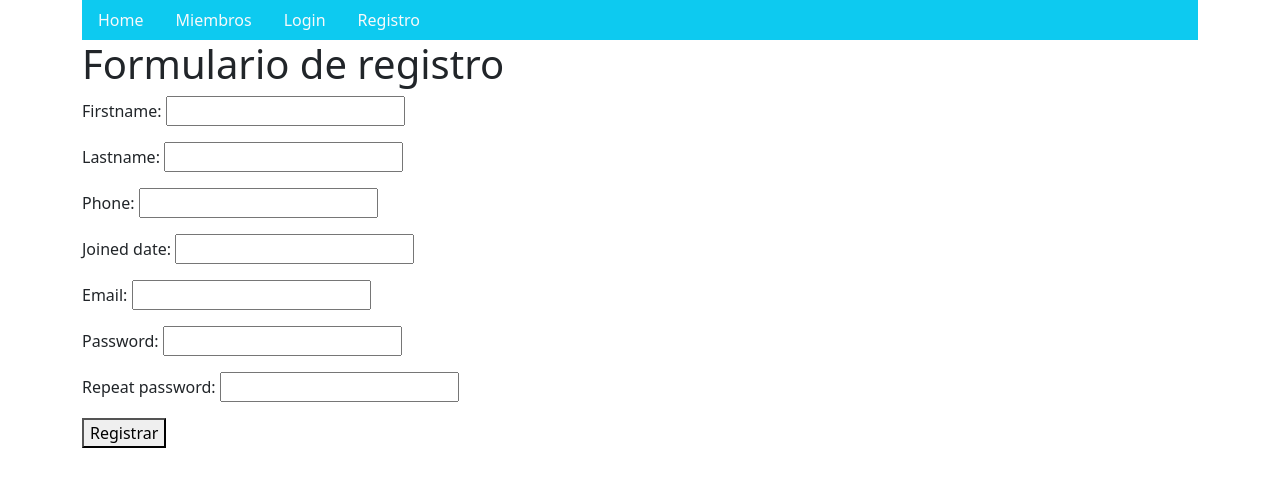
After one commit to alangajardomedina/ejemplo-django, a Django app: page /registro in a window 1280 px wide. The commit adds this page. Shown: the top 487 px of the page. Run offline with Django 5.2, Linux system fonts and the light colour scheme; some libraries are stand-ins or nearby versions.

Commit message:
se agrega login, registro, logout y api

```diff
--- a/my_tennis_club/members/forms.py
+++ b/my_tennis_club/members/forms.py
@@ -5,3 +5,20 @@ class MemberForm(forms.Form):
     lastname = forms.CharField(max_length=50)
     phone = forms.IntegerField(required=False)
     joined_date = forms.DateField(required=False)
+    email = forms.EmailField()
+    password = forms.CharField(max_length=16)
+    repeat_password = forms.CharField(max_length=16)
+    tipo_usuario = forms.CharField(max_length=40)
+
+class LoginForm(forms.Form):
+    email = forms.EmailField()
+    password = forms.CharField(max_length=16)
+
+class RegistroForm(forms.Form):
+    firstname = forms.CharField(max_length=50)
+    lastname = forms.CharField(max_length=50)
+    phone = forms.IntegerField(required=False)
+    joined_date = forms.DateField(required=False)
+    email = forms.EmailField()
+    password = forms.CharField(max_length=16)
+    repeat_password = forms.CharField(max_length=16)
--- a/my_tennis_club/members/models.py
+++ b/my_tennis_club/members/models.py
@@ -6,3 +6,6 @@ class Member(models.Model):
     lastname = models.CharField(max_length=50)
     phone = models.IntegerField(null=True)
     joined_date = models.DateField(null=True)
+    email = models.EmailField()
+    password = models.CharField(max_length=16)
+    tipo_usuario = models.CharField(max_length=40)
--- a/my_tennis_club/members/templates/index.html
+++ b/my_tennis_club/members/templates/index.html
@@ -7,4 +7,6 @@
 {% block contenido %}
     <h1 class="bg-primary">Mi club de tenis</h1>
     <p>Ver y se parte de nuestro super mega hiper club</p>
+
+    <p>El valor del dolar es: {{dolar}}</p>
 {% endblock %}
--- a/my_tennis_club/members/templates/master.html
+++ b/my_tennis_club/members/templates/master.html
@@ -16,7 +16,15 @@
         <ul class="nav bg-info">
             <li class="nav-item"><a class="nav-link link-light" href="/">Home</a></li>
             <li class="nav-item"><a class="nav-link link-light" href="/members">Miembros</a></li>
-            <li class="nav-item"><a class="nav-link link-light" href="/crear-miembro">Crear miembros</a></li>
+            {% if request.session.usuario_tipousuario == 'admin'  %}
+                <li class="nav-item"><a class="nav-link link-light" href="/crear-miembro">Crear miembros</a></li>
+            {% endif %}
+            {% if request.session.usuario_id %}
+                <li class="nav-item"><a class="nav-link link-light" href="/logout">Logout</a></li>
+            {% else %}
+                <li class="nav-item"><a class="nav-link link-light" href="/login">Login</a></li>
+                <li class="nav-item"><a class="nav-link link-light" href="/registro">Registro</a></li>
+            {% endif %}
         </ul>
     </div>
 
--- /dev/null
+++ b/my_tennis_club/members/templates/registro.html
@@ -0,0 +1,17 @@
+{%extends "master.html"%}
+
+{%block titulo%}
+    Registro
+{%endblock%}
+
+{%block contenido%}
+    <main class="container">
+        <h1>Formulario de registro</h1>
+
+        <form method="get">
+           {{ form.as_p }}
+
+           <button type="submit">Registrar</button>
+        </form>
+    </main>
+{%endblock%}
--- a/my_tennis_club/members/urls.py
+++ b/my_tennis_club/members/urls.py
@@ -5,5 +5,8 @@ urlpatterns = [
     path('', views.main, name="main"),
     path('members/', views.members, name="members"),
     path('members/details/<int:id>', views.details, name="details"),
-    path('crear-miembro', views.crear_miembro, name="crear_miembro")
+    path('crear-miembro', views.crear_miembro, name="crear_miembro"),
+    path('login', views.login, name='login'),
+    path('logout', views.logout, name='logout'),
+    path('registro', views.registro, name='registro'),
 ]
--- a/my_tennis_club/members/views.py
+++ b/my_tennis_club/members/views.py
@@ -2,12 +2,24 @@ from django.shortcuts import render, redirect
 from django.http import HttpResponse
 from django.template import loader
 from .models import Member
-from .forms import MemberForm
+from .forms import MemberForm, LoginForm, RegistroForm
+
+#decorador validador de rutas:
+def requiere_usuario(tipo_requerido):
+    def decorator(func):
+        def wrapper(request, *args, **kwargs):
+            if 'usuario_tipousuario' not in request.session or request.session['usuario_tipousuario'] != tipo_requerido:
+                return redirect('main')
+            return func(request, *args, **kwargs)
+        return wrapper
+    return decorator
 
 # Create your views here.
+import requests
 def main(request):
-    template = loader.get_template('index.html')
-    return HttpResponse(template.render())
+    respuesta = requests.get('https://mindicador.cl/api')
+    dolar = respuesta.json()['dolar']['valor']
+    return render(request, 'index.html', {'request': request, 'dolar': dolar})
 
 def members(request):
     mymembers = Member.objects.all().values()
@@ -21,6 +33,7 @@ def details(request, id):
     context = {'mymember': mymember}
     return HttpResponse(template.render(context, request))
 
+@requiere_usuario('admin')
 def crear_miembro(request):
     template = loader.get_template("formulario-miembros.html")
     if request.method == 'GET':
@@ -31,14 +44,25 @@ def crear_miembro(request):
             lastname = form.cleaned_data['lastname']
             phone = form.cleaned_data['phone']
             joined_date = form.cleaned_data['joined_date']
-
-            member = Member(firstname=firstname,
-                            lastname=lastname,
-                            phone=phone,
-                            joined_date=joined_date)
-            member.save()
-
-            return redirect('members')
+            email = form.cleaned_data['email']
+            password = form.cleaned_data['password']
+            repeat_pass = form.cleaned_data['repeat_password']
+            tipo_usuario = form.cleaned_data['tipo_usuario']
+            if password!=repeat_pass:
+                #debería enviar una alerta de error de contraseñas: misión de ustedes:
+                form = MemberForm()
+                context = {'form': form}
+                return HttpResponse(template.render(context, request))
+            else:
+                member = Member(firstname=firstname,
+                                lastname=lastname,
+                                phone=phone,
+                                joined_date=joined_date,
+                                email=email,
+                                password=repeat_pass,
+                                tipo_usuario=tipo_usuario)
+                member.save()
+                return redirect('members')
         else:
             form = MemberForm()
             context = {'form': form}
@@ -47,3 +71,65 @@ def crear_miembro(request):
         form = MemberForm()
         context = {'form': form}
         return HttpResponse( template.render(context, request) )
+
+def login(request):
+    template = loader.get_template('login.html')
+    form = LoginForm()
+    context = {'form': form}
+    if request.method=='GET':
+        form = LoginForm(request.GET)
+        if form.is_valid():
+            try:
+                correo = form.cleaned_data['email']
+                clave = form.cleaned_data['password']
+                usuario_logueado = Member.objects.get(email=correo, password=clave)
+                request.session['usuario_id'] = usuario_logueado.id
+                request.session['usuario_tipousuario'] = usuario_logueado.tipo_usuario
+                request.session['usuario_firstname'] = usuario_logueado.firstname
+                return redirect('main')
+            except:
+                #aquí deberian mostrar un mensaje de error:
+                pass
+    return HttpResponse(template.render(context, request))
+
+def logout(request):
+    request.session.flush()
+    return redirect('main')
+
+def registro(request):
+    template = loader.get_template("registro.html")
+    if request.method == 'GET':
+        form = RegistroForm(request.GET)
+        if form.is_valid():
+            #rescatando los datos
+            firstname = form.cleaned_data['firstname']
+            lastname = form.cleaned_data['lastname']
+            phone = form.cleaned_data['phone']
+            joined_date = form.cleaned_data['joined_date']
+            email = form.cleaned_data['email']
+            password = form.cleaned_data['password']
+            repeat_pass = form.cleaned_data['repeat_password']
+            tipo_usuario = "jugador"
+            if password!=repeat_pass:
+                #debería enviar una alerta de error de contraseñas: misión de ustedes:
+                form = RegistroForm()
+                context = {'form': form}
+                return HttpResponse(template.render(context, request))
+            else:
+                member = Member(firstname=firstname,
+                                lastname=lastname,
+                                phone=phone,
+                                joined_date=joined_date,
+                                email=email,
+                                password=repeat_pass,
+                                tipo_usuario=tipo_usuario)
+                member.save()
+                return redirect('login')
+        else:
+            form = RegistroForm()
+            context = {'form': form}
+            return HttpResponse(template.render(context, request))
+    else:
+        form = RegistroForm()
+        context = {'form': form}
+        return HttpResponse( template.render(context, request) )
--- a/requirements.txt
+++ b/requirements.txt
@@ -1,7 +1,12 @@
 asgiref==3.8.1
 beautifulsoup4==4.12.3
+certifi==2024.12.14
+charset-normalizer==3.4.1
 Django==4.2.18
 django-bootstrap-v5==1.0.11
+idna==3.10
+requests==2.32.3
 soupsieve==2.6
 sqlparse==0.5.3
 tzdata==2024.2
+urllib3==2.3.0
```
Also changed, not shown: my_tennis_club/members/templates/login.html (added, +16 -0 lines), my_tennis_club/members/migrations/0001_initial.py, my_tennis_club/members/migrations/0002_member_joined_date_member_phone.py (deleted).
